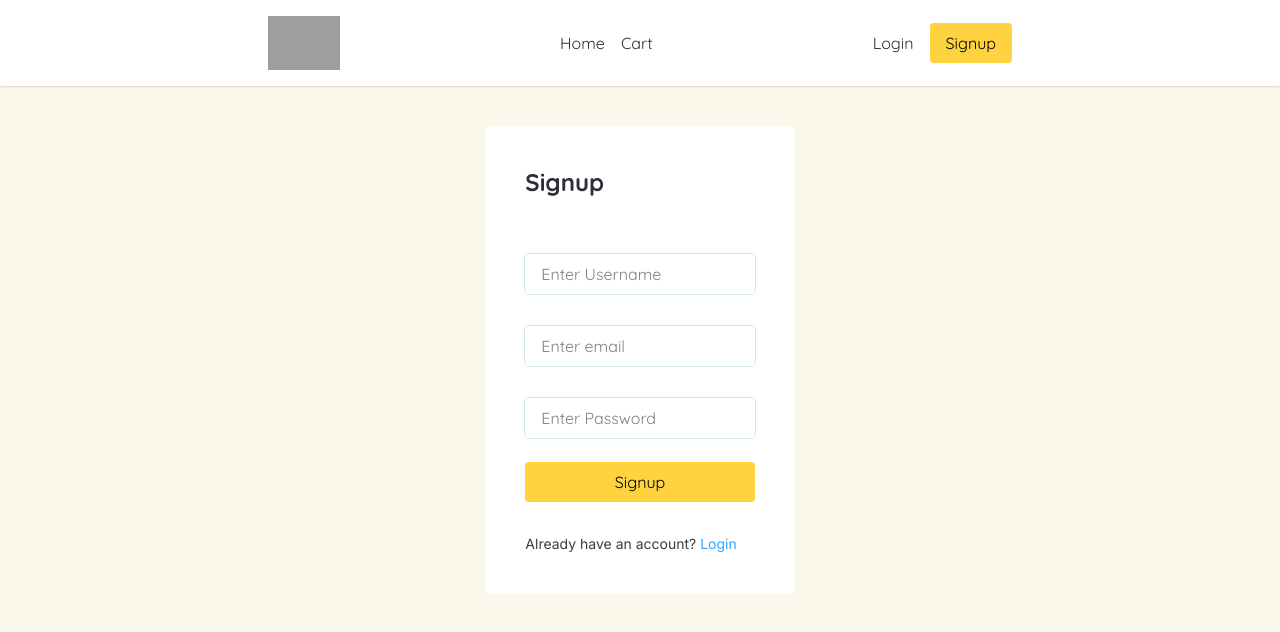
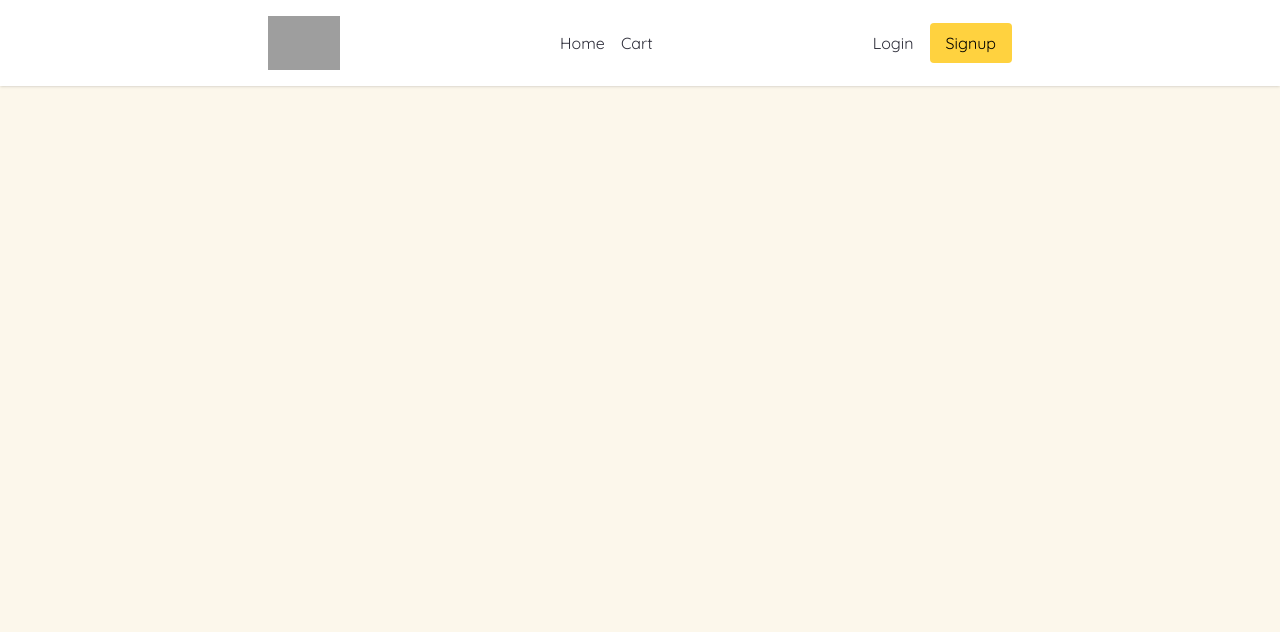
Before and after one commit to AkankshaDeshwal/Ecommerce-website-using-Reactjs, a React (Vite) app: page /auth in a window 1280 px wide. Shown: the top 632 px of the page. Built offline with nearby package versions, Linux system fonts and the light colour scheme; grey boxes are pictures that could not be loaded.

Commit message:
fix:Navigate to auth page using params

```diff
--- a/src/App.jsx
+++ b/src/App.jsx
@@ -6,6 +6,7 @@
 import Checkout from './pages/Checkout'
 import Header from './components/Header'
 import AuthProvider from './context/AuthContext'
+import ProductDetails from './pages/ProductDetails'
 
 function App(){
 
@@ -17,7 +18,8 @@
           <div className='flex justify-center w-full md:w-2/3 p-10 '>
             <Routes>
             <Route path='/' element={<Home/>} />
-            <Route path='/auth' element={<Auth />} />
+            <Route path='/auth/:authType' element={<Auth />} />
+            <Route path='/products/:id' element={<ProductDetails />} />
             <Route path='/checkout' element={<Checkout />} />
           </Routes>
           </div>
```
